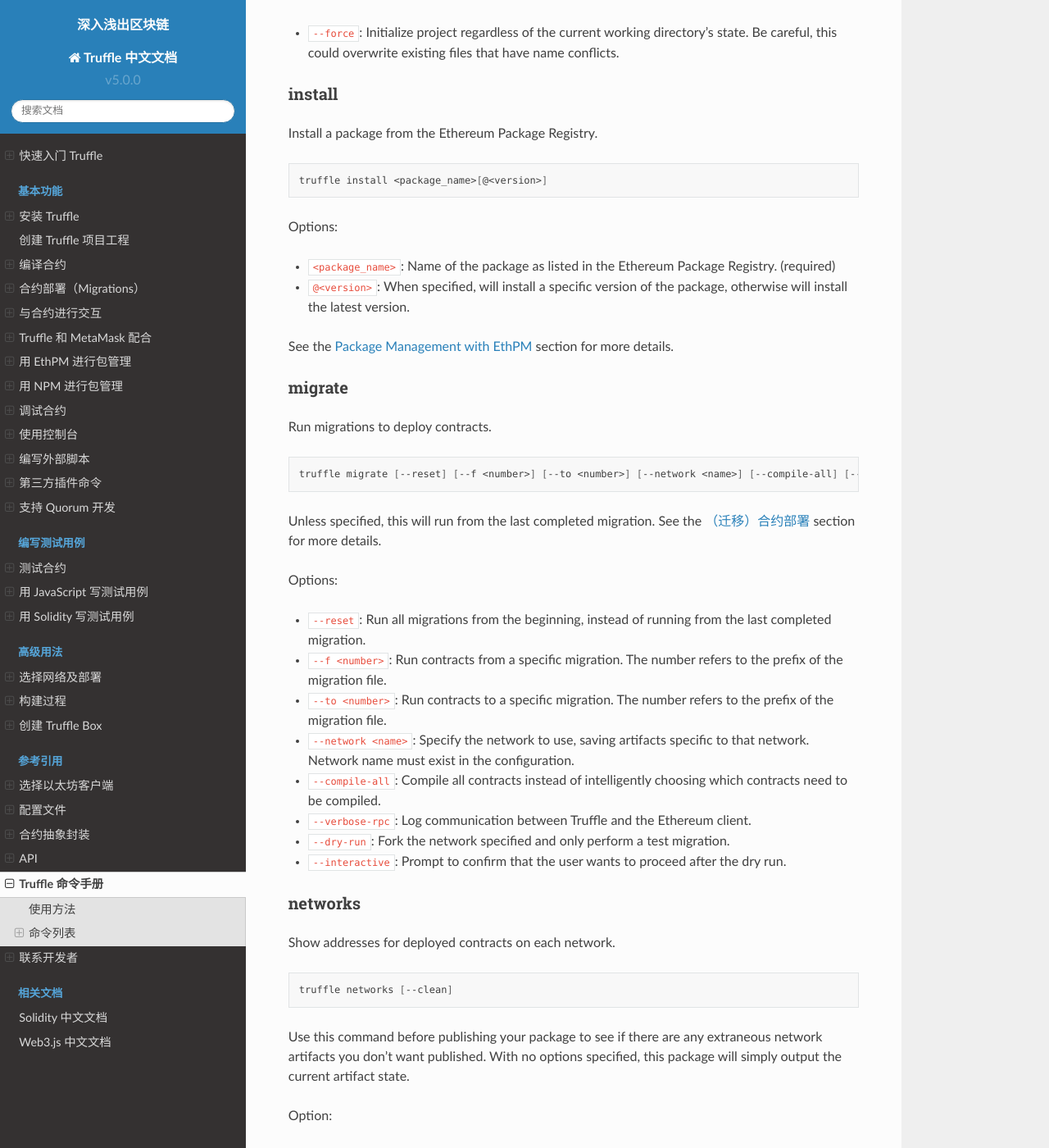
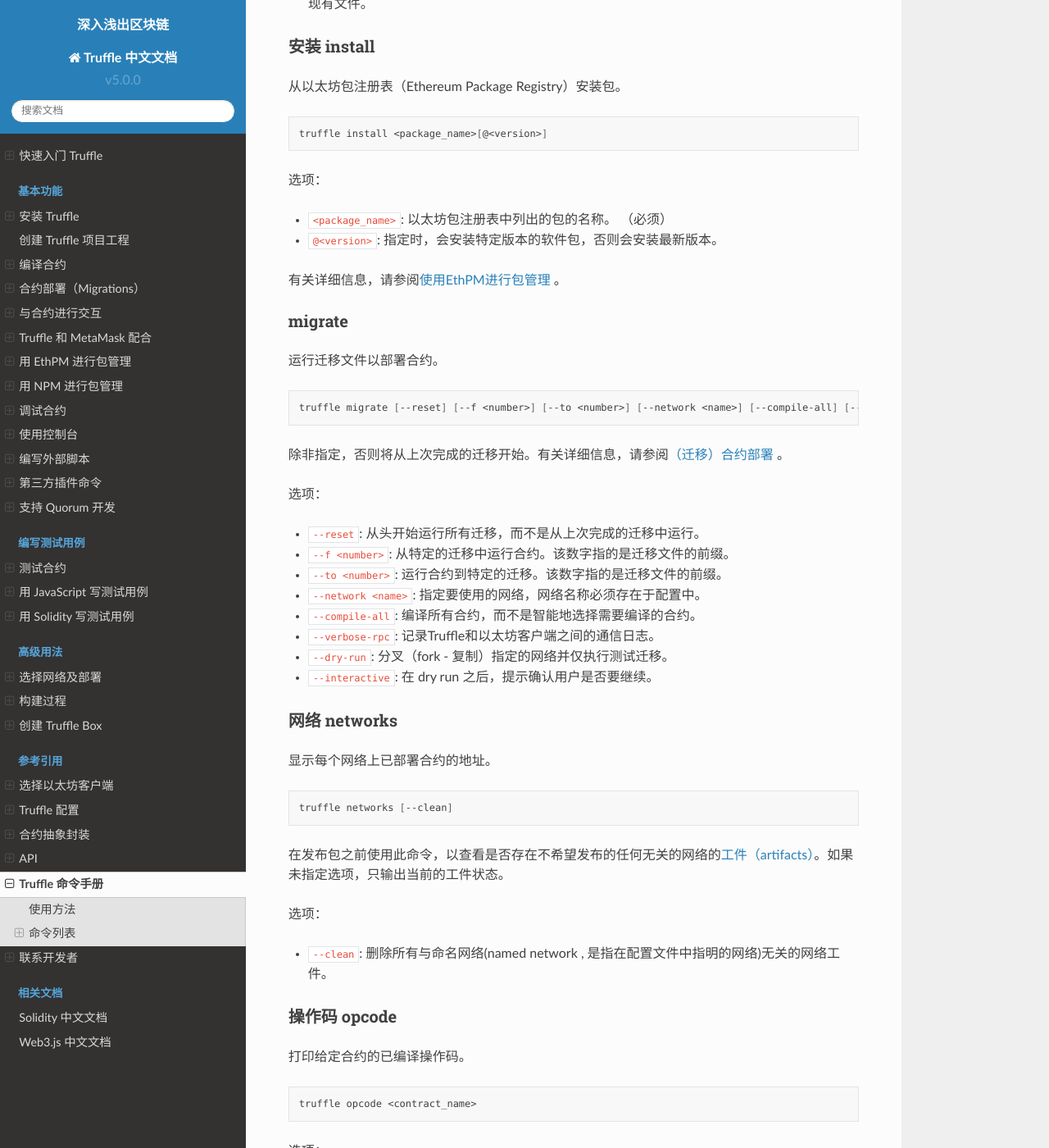
Before and after one commit to lbc-team/truffle-docs, a Sphinx documentation site: the page built from source/reference/truffle-commands.md, in a window 1280 px wide and 1400 px high, scrolled down 4280 px. Shown: the whole window at 82% size. Built offline with Sphinx 7.4.7 and the Read the Docs theme 2.0.0, drawn with Linux system fonts in a browser that asks for light colours; comment, search, counter and statistics services are not loaded; some of the changed text lies outside the part shown.

Commit message:
truffle command translate ok

````diff
--- a/source/reference/truffle-commands.md
+++ b/source/reference/truffle-commands.md
@@ -1,204 +1,205 @@
 # Truffle 命令手册
 
-This section will describe every command available in the Truffle application.
-
+本节将介绍Truffle应用程序中可用的每个命令。
 
 ## 使用方法
 
-All commands are in the following form:
+所有命令均采用以下形式：
 
 ```shell
 truffle <command> [options]
 ```
 
+传递没有参数相当于 `truffle help` ，将显示所有命令然后退出。
 Passing no arguments is equivalent to `truffle help`, which will display a list of all commands and then exit.
 
 
 ## 命令列表
 
 
-### build
+### 构建 build
 
-Execute build pipeline (if configuration present) （弃用）.
+已弃用。
 
 ```shell
 truffle build
 ```
 
 
-
-
 ### 编译合约 compile
 
-Compile contract source files.
+编译合约源文件。
 
 ```shell
 truffle compile [--list <filter>] [--all] [--network <name>] [--quiet]
 ```
 
-This will only compile contracts that have changed since the last compile, unless otherwise specified.
+除非另有说明，否则将仅编译自上次编译以来已更改的合约。
 
-Options:
 
-* `--list <filter>`: List all recent stable releases from solc-bin. If filter is specified then it will display only that type of release or docker tags.  The filter parameter must be one of the following: prereleases, releases, latestRelease or docker.
-* `--all`: Compile all contracts instead of only the contracts changed since last compile.
-* `--network <name>`: Specify the network to use, saving artifacts specific to that network. Network name must exist in the configuration.
-* `--quiet`: Suppress all compilation output.
+选项:
+
+* `--list <filter>`: 从solc-bin列出所有最近的稳定版本。如果指定了filter，则它将仅显示匹配的版本。 filter参数可以为：prereleases, releases, latestRelease or docker。
+* `--all`: 编译所有合约，而不是仅编译自上次编译后更改的合约。
+* `--network <name>`: 指定要使用的网络，保存特定于该网络的工件(artifacts)。网络名称必须存在于[配置文件](https://learnblockchain.cn/docs/truffle/reference/configuration.html)中。
+* `--quiet`: 取消所有编译输出。
 
 ### config
 
-Display whether analytics are enabled or disabled and prompt whether to toggle the setting.
+显示是启用还是禁用分析，并提示是否切换设置。
 
 ```shell
 truffle config [--enable-analytics|--disable-analytics]
 ```
 
-Options:
+选项:
 
-* `--enable-analytics|--disable-analytics`: Enable or disable analytics.
+* `--enable-analytics|--disable-analytics`: 启用或禁用分析。
 
 
-### console
+### 启动控制台 console
 
-Run a console with contract abstractions and commands available.
+运行具有合约抽象和命令的控制台。
 
 ```shell
 truffle console [--network <name>] [--verbose-rpc]
 ```
 
-Spawns an interface to interact with contracts via the command line. Additionally, many Truffle commands are available within the console (without the `truffle` prefix).
+通过命令行与合约进行交互的接口。此外，许多 Truffle 命令在控制台中使用（不需要 `truffle` 前缀）
 
-Requires an external Ethereum client, such as [Ganache](https://truffleframework.com/ganache/using) or geth. For a console that creates a development and test environment, use `truffle develop`.
+需要外部以太坊客户端，例如[Ganache](https://truffleframework.com/ganache/using) 或 geth ，则使用 `truffle develop` 创建开发和测试环境的控制台。
 
-See the [使用控制台](https://learnblockchain.cn/docs/truffle/getting-started/using-truffle-develop-and-the-console.html) section for more details.
+有关详细信息，请参阅[使用控制台](https://learnblockchain.cn/docs/truffle/getting-started/using-truffle-develop-and-the-console.html) 。
 
-Options:
+选项:
 
-* `--network <name>`: Specify the network to use. Network name must exist in the configuration.
-* `--verbose-rpc`: Log communication between Truffle and the Ethereum client.
+* `--network <name>`: ：指定要使用的网络。网络名称必须存在于配置中。
+* `--verbose-rpc`: 记录Truffle和以太坊客户端之间的通信log。
 
 
-### create
+### 创建 create
 
-Helper to create new contracts, migrations and tests.
+用于创建新的合约，迁移和测试。
 
 ```shell
 truffle create <artifact_type> <ArtifactName>
 ```
 
-Options:
+选项:
 
-* `<artifact_type>`: Create a new artifact where artifact_type is one of the following: contract, migration or test. The new artifact is created along with one of the following files: `contracts/ArtifactName.sol`, `migrations/####_artifact_name.js` or `tests/artifact_name.js`. (required)
-* `<ArtifactName>`: Name of new artifact. (required)
+* `<artifact_type>`: (必须项) 创建一个新合约，迁移和测试， artifact_type 可以是：contract, migration 或 test. 创建的文件通常像这样: `contracts/ArtifactName.sol`, `migrations/####_artifact_name.js` or `tests/artifact_name.js`.
+* `<ArtifactName>`: (必须项) 新工件（合约，迁移和测试）的名称。
 
-Camel case names of artifacts will be converted to underscore-separated file names for the migrations and tests. Number prefixes for migrations are automatically generated.
+Camel 的命名将转换为下划线分隔的文件名，以用于迁移和测试。将自动生成迁移的编号前缀。
 
 
-### debug
+### 调试 debug
 
-Interactively debug any transaction on the blockchain.
+交互式调试区块链上的任何事务。
 
 ```shell
 truffle debug <transaction_hash>
 ```
 
-Will start an interactive debugging session on a particular transaction. Allows you to step through each action and replay. See the [调试合约](https://learnblockchain.cn/docs/truffle/getting-started/debugging-your-contracts.html) section for more details.
+将在特定事务上启动交互式调试会话。允许您逐步执行每个操作并重播（replay）。有关详细信息，请参阅[调试合约](https://learnblockchain.cn/docs/truffle/getting-started/debugging-your-contracts.html) 。
 
-<p class="alert alert-warning">
-**Alert**: This command is considered experimental.
-</p>
+ ```note::
+   警告：调试命令依然是实验性的。
+ ```
+
+选项：
+
+* `<transaction_hash>`: 用于调试的事务ID。 (必须项)
 
 
-Option:
+### 部署 deploy
 
-* `<transaction_hash>`: Transaction ID to use for debugging. (required)
+ `migrate` 的别名. 参考 [migrate](#migrate) 。
 
 
-### deploy
+### 控制台 develop
 
-Alias for `migrate`. See [migrate](#migrate) for details.
-
-
-### develop
-
-Open a console with a development blockchain
+使用框架集成的 develop 链打开控制台
 
 ```shell
 truffle develop
 ```
 
-Spawns a local development blockchain, and allows you to interact with contracts via the command line. Additionally, many Truffle commands are available within the console (without the `truffle` prefix).
+通过命令行与框架集成的 develop 链上合约进行交互的接口。此外，许多 Truffle 命令在控制台中使用（不需要 `truffle` 前缀）
 
-If you want an interactive console but want to use an existing blockchain, use `truffle console`.
+如果想要现有的区块链上合约进行交互，请使用 `truffle console` 。
 
-See the [Using the console](https://learnblockchain.cn/docs/truffle/getting-started/using-truffle-develop-and-the-console.html) section for more details.
+有关详细信息，请参阅[使用控制台](https://learnblockchain.cn/docs/truffle/getting-started/using-truffle-develop-and-the-console.html) 。
 
 
 ### exec
 
-Execute a JS module within the Truffle environment.
+在Truffle环境中执行JS模块。
 
 ```shell
 truffle exec <script.js> [--network <name>] [--compile]
 ```
 
-This will include `web3`, set the default provider based on the network specified (if any), and include your contracts as global objects while executing the script. Your script must export a function that Truffle can run.
+会引入 `web3` ，根据指定的网络（如果有）设置默认提供者（provider），并在执行脚本时将引入我们的合约作为全局对象。提供的脚本必须导出Truffle可以运行的函数。
 
-See the [Writing external scripts](https://learnblockchain.cn/docs/truffle/getting-started/writing-external-scripts.html) section for more details.
+有关详细信息，请参阅[编写外部脚本](https://learnblockchain.cn/docs/truffle/getting-started/writing-external-scripts.html) 。
 
-Options:
+选项：
 
-* `<script.js>`: JavaScript file to be executed. Can include path information if the script does not exist in the current directory. (required)
-* `--network <name>`: Specify the network to use, using artifacts specific to that network. Network name must exist in the configuration.
-* `--compile`: Compile contracts before executing the script.
+* `<script.js>`: 要执行的JavaScript文件。如果当前目录中不存在脚本，则可以包含路径信息。 （必须）
+* `--network <name>`: 指定要使用的网络。网络名称必须存在于配置中。
+* `--compile`: 在执行脚本之前编译合约。
 
 
-### help
+### 帮助 help
 
-Display a list of all commands or information about a specific command.
+显示所有命令的列表或特定命令的信息。
 
 ```shell
 truffle help [<command>]
 ```
 
-Option:
+选项：
 
-* `<command>`: Display usage information about the specified command.
+* `<command>`: 指定命令，显示指定命令的使用信息。
 
 
-### init
+### 初始化工程 init
 
-Initialize new and empty Ethereum project
+初始化新的（空的）以太坊项目
 
 ```shell
 truffle init [--force]
 ```
 
-Creates a new and empty Truffle project within the current working directory.
+在当前工作目录中创建一个新的空Truffle项目。
 
-<p class="alert alert-warning">
-**Alert**: Older versions of Truffle used `truffle init bare` to create an empty project. This usage has been deprecated. Those looking for the MetaCoin example that used to be available through `truffle init` should use `truffle unbox MetaCoin` instead.
-</p>
-
-Option:
-
-* `--force`: Initialize project regardless of the current working directory's state. Be careful, this could overwrite existing files that have name conflicts.
+ ```note::
+   **警告**: 较旧版本的 Truffle 使用 `truffle init bare` 来创建一个空项目。此用法已被弃用。
+   基于某一个实例来创建应该使用如 `truffle unbox MetaCoin` 。
+ ```
 
 
-### install
 
-Install a package from the Ethereum Package Registry.
+选项：
+
+* `--force`: 无论当前工作目录的状态如何，都要初始化项目。请注意，这可能会覆盖名称冲突的现有文件。
+
+
+### 安装 install
+
+从以太坊包注册表（Ethereum Package Registry）安装包。
 
 ```shell
 truffle install <package_name>[@<version>]
 ```
 
-Options:
+选项：
 
-* `<package_name>`: Name of the package as listed in the Ethereum Package Registry. (required)
-* `@<version>`: When specified, will install a specific version of the package, otherwise will install the latest version.
+* `<package_name>`: 以太坊包注册表中列出的包的名称。 （必须）
+* `@<version>`: 指定时，会安装特定版本的软件包，否则会安装最新版本。
 
-See the [Package Management with EthPM](https://learnblockchain.cn/docs/truffle/getting-started/package-management-via-ethpm.html) section for more details.
+有关详细信息，请参阅[使用EthPM进行包管理](https://learnblockchain.cn/docs/truffle/getting-started/package-management-via-ethpm.html) 。
 
 ```eval_rst
 .. _migrate:
@@ -206,144 +207,144 @@ See the [Package Management with EthPM](https://learnblockchain.cn/docs/truffle/
 
 ### migrate
 
-Run migrations to deploy contracts.
+运行迁移文件以部署合约。
 
 ```shell
 truffle migrate [--reset] [--f <number>] [--to <number>] [--network <name>] [--compile-all] [--verbose-rpc] [--dry-run] [--interactive]
 ```
 
-Unless specified, this will run from the last completed migration. See the [（迁移）合约部署](https://learnblockchain.cn/docs/truffle/getting-started/running-migrations.html) section for more details.
+除非指定，否则将从上次完成的迁移开始。有关详细信息，请参阅[（迁移）合约部署](https://learnblockchain.cn/docs/truffle/getting-started/running-migrations.html) 。
 
-Options:
+选项：
 
-* `--reset`: Run all migrations from the beginning, instead of running from the last completed migration.
-* `--f <number>`: Run contracts from a specific migration. The number refers to the prefix of the migration file.
-* `--to <number>`: Run contracts to a specific migration. The number refers to the prefix of the migration file.
-* `--network <name>`: Specify the network to use, saving artifacts specific to that network. Network name must exist in the configuration.
-* `--compile-all`: Compile all contracts instead of intelligently choosing which contracts need to be compiled.
-* `--verbose-rpc`: Log communication between Truffle and the Ethereum client.
-* `--dry-run`: Fork the network specified and only perform a test migration.
-* `--interactive`: Prompt to confirm that the user wants to proceed after the dry run.
+* `--reset`: 从头开始运行所有迁移，而不是从上次完成的迁移中运行。
+* `--f <number>`: 从特定的迁移中运行合约。该数字指的是迁移文件的前缀。
+* `--to <number>`: 运行合约到特定的迁移。该数字指的是迁移文件的前缀。
+* `--network <name>`: 指定要使用的网络，网络名称必须存在于配置中。
+* `--compile-all`: 编译所有合约，而不是智能地选择需要编译的合约。
+* `--verbose-rpc`: 记录Truffle和以太坊客户端之间的通信日志。
+* `--dry-run`: 分叉（fork - 复制）指定的网络并仅执行测试迁移。
+* `--interactive`: 在 dry run 之后，提示确认用户是否要继续。
 
 
 ```eval_rst
 .. _networks:
 ```
 
-### networks
+### 网络 networks
 
-Show addresses for deployed contracts on each network.
+显示每个网络上已部署合约的地址。
 
 ```shell
 truffle networks [--clean]
 ```
 
-Use this command before publishing your package to see if there are any extraneous network artifacts you don't want published. With no options specified, this package will simply output the current artifact state.
+在发布包之前使用此命令，以查看是否存在不希望发布的任何无关的网络的[工件（artifacts）](https://learnblockchain.cn/docs/truffle/getting-started/compiling-contracts.html#artifacts)。如果未指定选项，只输出当前的工件状态。
 
-Option:
+选项：
 
-* `--clean`: Remove all network artifacts that aren't associated with a named network.
+* `--clean`: 删除所有与命名网络(named network , 是指在配置文件中指明的网络)无关的网络工件。
 
 
-### opcode
+### 操作码 opcode
 
-Print the compiled opcodes for a given contract.
+打印给定合约的已编译操作码。
 
 ```shell
 truffle opcode <contract_name>
 ```
 
-Option:
+选项：
 
-* `<contract_name>`: Name of the contract to print opcodes for. Must be a contract name, not a file name. (required)
+* `<contract_name>`: 要打印操作码的合约的名称。必须是合约名称，而不是文件名。（必须）
 
 
-### publish
+### 发布 publish
 
-Publish a package to the Ethereum Package Registry.
+将包发布到以太坊包注册表（Ethereum Package Registry）。
 
 ```shell
 truffle publish
 ```
 
-All parameters are pulled from your project's configuration file. Takes no arguments. See the [Package Management with EthPM](https://learnblockchain.cn/docs/truffle/getting-started/package-management-via-ethpm.html) section for more details.
+所有参数都从项目的配置文件中提取。没有参数，有关详细信息，请参阅[使用EthPM进行包管理](https://learnblockchain.cn/docs/truffle/getting-started/package-management-via-ethpm.html) 。
 
-### run
+### 运行 run
 
-<p class="alert alert-warning">
-**Note**: This feature is new and still in a barebones state. Please let us
-know how we can improve it!
-</p>
+```note::
+   仍处于"准系统状态"的新功能，可向 Truffle 反馈改进意见！
+```
 
-Run a third-party plugin command
+运行第三方插件命令
 
 ```shell
 truffle run <command>
 ```
 
-Option:
+选项：
 
-* `<command>`: Name of a command defined by an installed plugin. (required)
+* `<command>`: 由已安装的插件定义的命令的名称。（必须）
 
-Install plugins as NPM package dependencies and [configure Truffle](https://learnblockchain.cn/docs/truffle/reference/configuration.html#plugins)
-to recognize the plugin. For more information, see [Third-Party Plugin Commands](../getting-started/writing-external-scripts#third-party-plugin-commands).
+安装插件作为NPM包依赖项存在，参考[Truffle 配置](https://learnblockchain.cn/docs/truffle/reference/configuration.html#plugins) 了解插件
+有关更多信息，请参阅[第三方插件命令](https://learnblockchain.cn/docs/truffle/getting-started/writing-external-scripts.html#third-party-plugin-commands).
 
 
-### test
+### 测试 test
 
-Run JavaScript and Solidity tests.
+运行JavaScript和Solidity测试用例。
 
 ```shell
 truffle test [<test_file>] [--compile-all] [--network <name>] [--verbose-rpc] [--show-events]
 ```
 
-Runs some or all tests within the `test/` directory as specified. See the section on [Testing your contracts](https://learnblockchain.cn/docs/truffle/testing/testing-your-contracts.html) for more information.
+运行 `test/` 目录中的全部测试用例，或指定用例文件。有关详细信息，请参阅 [测试合约](https://learnblockchain.cn/docs/truffle/testing/testing-your-contracts.html) 。
 
-Options:
+选项：
 
-* `<test_file>`: Name of the test file to be run. Can include path information if the file does not exist in the current directory.
-* `--compile-all`: Compile all contracts instead of intelligently choosing which contracts need to be compiled.
-* `--network <name>`: Specify the network to use, using artifacts specific to that network. Network name must exist in the configuration.
-* `--verbose-rpc`: Log communication between Truffle and the Ethereum client.
-* `--show-events`: Log all contract events.
+* `<test_file>`: 要运行的测试文件的名称。如果当前目录中不存在该文件，则可以包含路径信息。
+* `--compile-all`: 编译所有合约，而不是智能地选择需要编译的合约。
+* `--network <name>`: 指定要使用的网络，网络名称必须存在于配置中。
+* `--verbose-rpc`: 记录Truffle和以太坊客户端之间的通信日志。
+* `--show-events`: 记录所有合约的事件。
 
 
-### unbox
+### 解包 unbox
 
-Download a Truffle Box, a pre-built Truffle project.
+下载Truffle Box ， 它是一个预制（pre-built）的 Truffle 工程。
 
 ```shell
 truffle unbox <box_name>
 ```
 
-Downloads a [Truffle Box](https://truffleframework.com/boxes) to the current working directory. See the [list of available boxes](https://truffleframework.com/boxes).
+下载 [Truffle Box](https://truffleframework.com/boxes) 到当前工作目录。请参阅[可用boxes列表](https://truffleframework.com/boxes).
 
-You can also design and create your own boxes!  See the section on [Truffle boxes](https://learnblockchain.cn/docs/truffle/advanced/creating-a-truffle-box.html) for more information.
+还可以设计和创建自己的boxes! 有关详细信息，请参阅[Truffle boxes](https://learnblockchain.cn/docs/truffle/advanced/creating-a-truffle-box.html) 。
 
-Options:
+选项：
 
-* `<box_name>`: Name of the Truffle Box. (required)
-* `--force`: Unbox project in the current directory regardless of its state. Be careful, this will potentially overwrite files that exist in the directory.
+* `<box_name>`: Truffle Box 的名称(必须 required)
+* `--force`: 强制在当前目录中的解包项目，无论其状态如何。请注意，这可能会覆盖目录中存在的文件。
 
 
-### version
 
-Show version number and exit.
+### 查看版本 version
+
+显示版本号并退出。
 
 ```shell
 truffle version
 ```
 
-### watch
+### 监视变化 watch
 
-Watch filesystem for changes and rebuild the project automatically.
+监视文件系统以进行更改并自动重新构建（rebuild） 项目。
 
 ```shell
 truffle watch
 ```
 
-This command will initiate a watch for changes to contracts, application, and configuration files. When there's a change, it will rebuild the app as necessary.
+此命令将启动对合约，应用程序和配置文件更改的监视。当有更改时，它将根据需要重新构建应用程序。
 
-<p class="alert alert-warning">
-**Alert**: This command is deprecated. Please use external tools to watch for filesystem changes and rerun tests.
-</p>
+```note::
+   警告：不推荐使用此命令。请使用外部工具来监视文件系统更改并重新运行测试。
+```
````
Also changed, not shown: source/getting-started/compiling-contracts.md (+4 -2 lines), source/getting-started/writing-external-scripts.md (+3 -0 lines), source/reference/configuration.md (+2 -2 lines).
